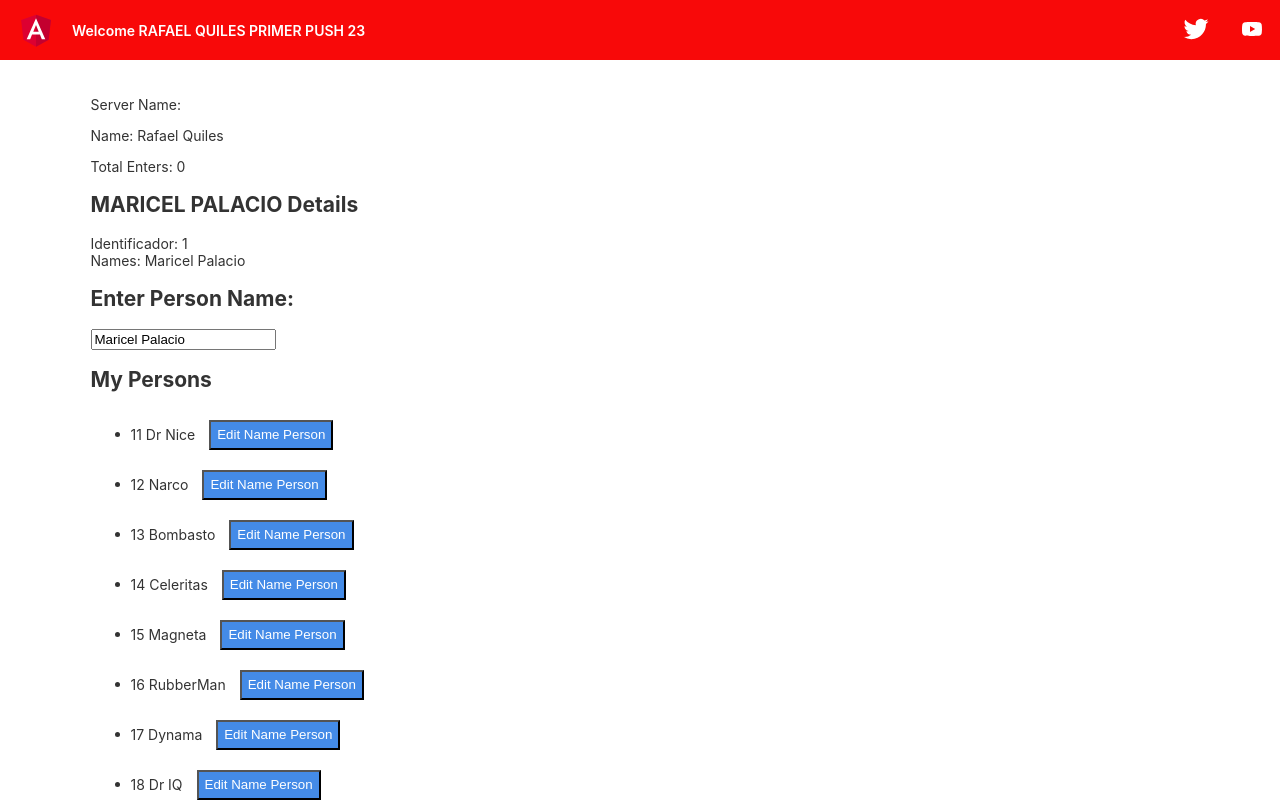
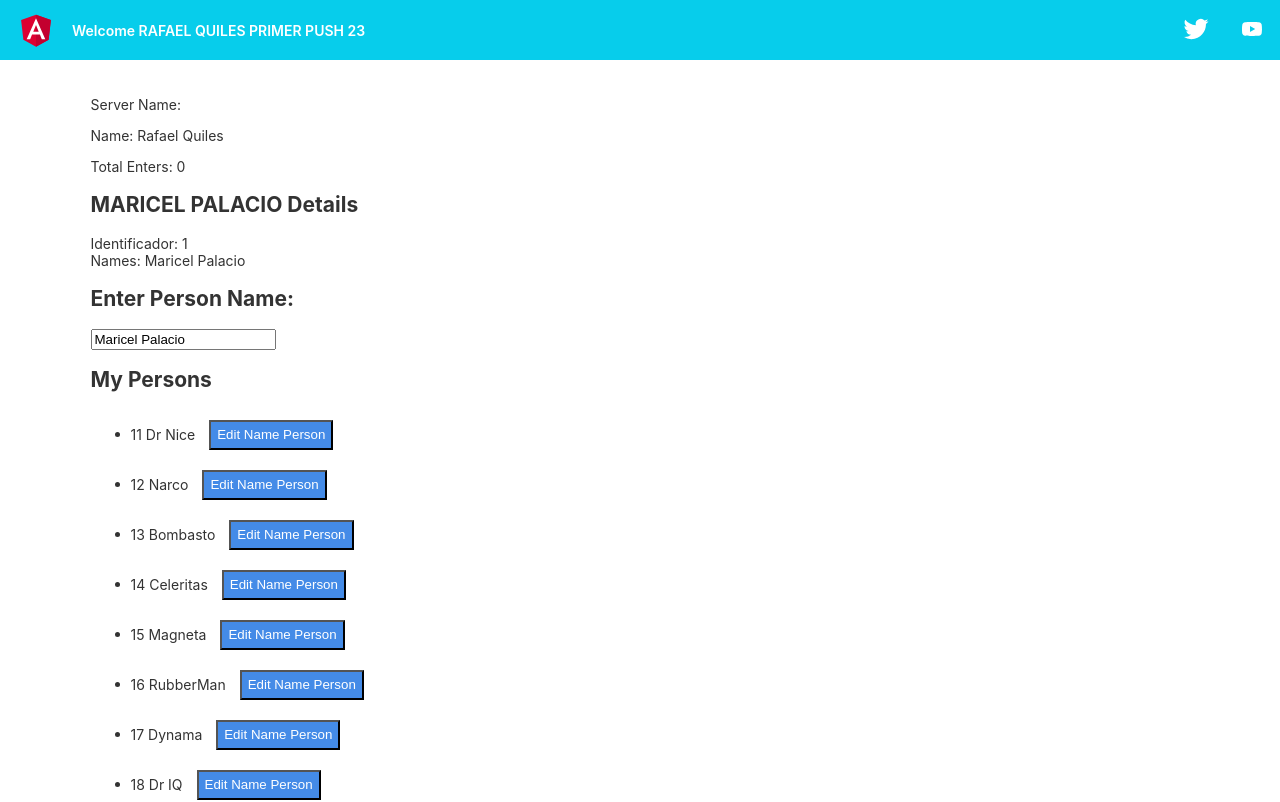
Before and after one commit to raquiles89/DrawLogbook, an Angular app: page / in a window 1280 px wide. Shown: the top 802 px of the page. Built offline with nearby package versions, Linux system fonts and the light colour scheme.

Commit message:
Blue Color

```diff
--- a/src/app/app.component.html
+++ b/src/app/app.component.html
@@ -42,7 +42,7 @@
     height: 60px;
     display: flex;
     align-items: center;
-    background-color: #f80909;
+    background-color: #07cdeb;
     color: white;
     font-weight: 600;
   }
```
